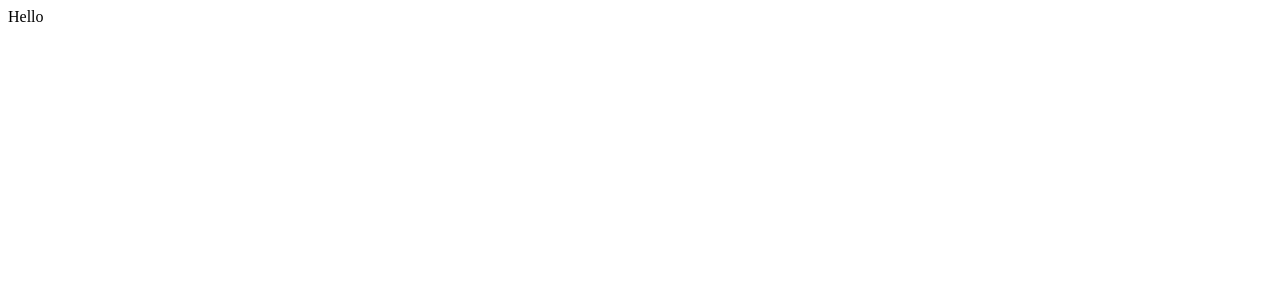
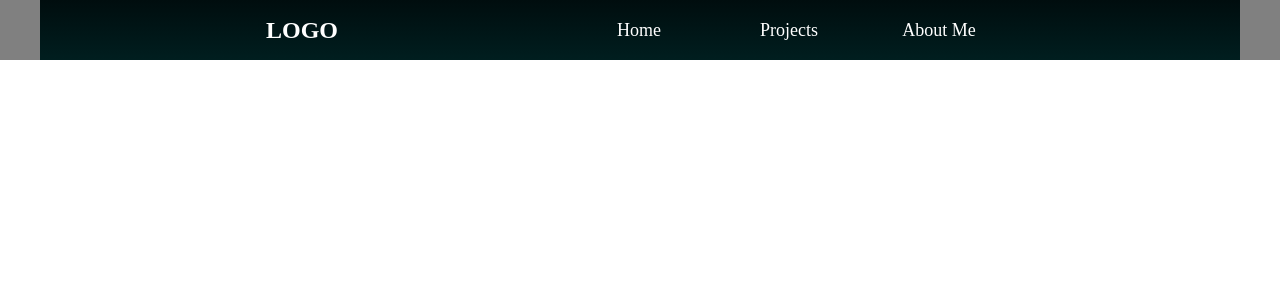
Before and after one commit to Leonel-Padilla2/portfolio, a React (Create React App) app: page / in a window 1280 px wide. Shown: the top 300 px of the page. Built offline with nearby package versions, Linux system fonts and the light colour scheme.

Commit message:
feat: adding navbar at the main view

```diff
--- /dev/null
+++ b/src/routes/App.css
@@ -0,0 +1,14 @@
+* {
+  padding: 0px;
+  margin: 0px;
+}
+
+.app-container {
+  background-color: gray;
+  display: flex;
+  justify-content: center;
+}
+
+.content-container {
+  width: 1200px;
+}
--- a/src/routes/App.js
+++ b/src/routes/App.js
@@ -1,8 +1,14 @@
+import NavBar from '../components/NavBar/NavBar'
+import './App.css'
 
 const App = () => {
   return (
-    <div>
-      Hello
+    <div className="app-container">
+      <div className="content-container">
+        <NavBar/>
+
+
+      </div>
     </div>
   );
 }
```
